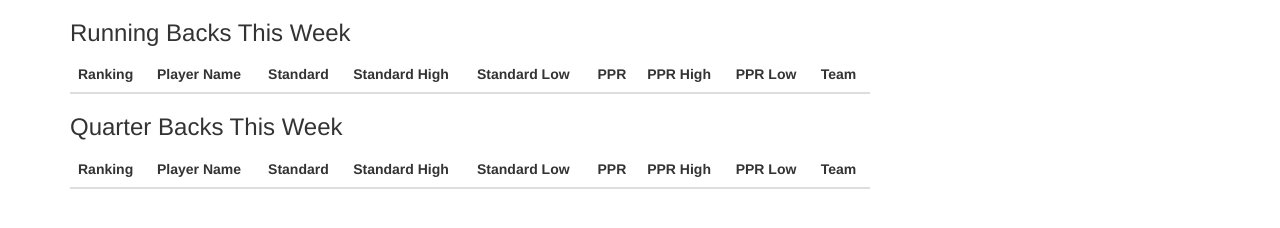
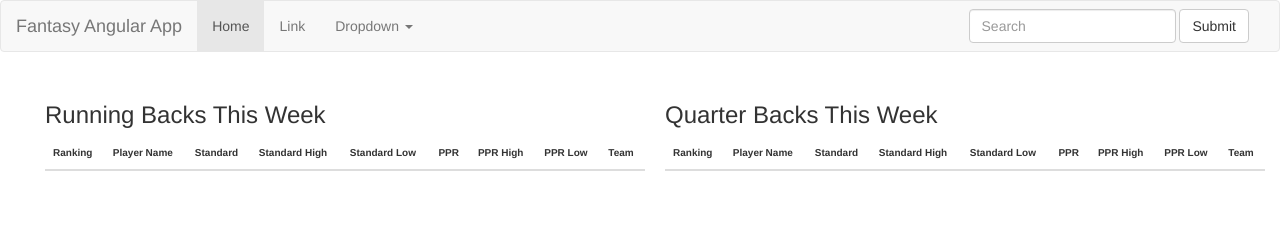
Before and after one commit to emrickgarrett/Football_Angular_App, a plain HTML site: page index.html in a window 1280 px wide. Drawn offline with nearby package versions, Linux system fonts and the light colour scheme; no server answers.

Commit message:
Added Navbar and styled the tables a bit...

```diff
--- a/index.html
+++ b/index.html
@@ -24,7 +24,45 @@
 	</head>
 
 	<body ng-controller="MainCtrl">
+
+		<nav class="navbar navbar-default">
+			<div class="container-fluid">
+				<div class="navbar-header">
+					<button type="button" class="navbar-toggle collapsed" data-toggle="collapse" data-target="#navbar-collapse-1" aria-expanded="false">
+						<span class="sr-only">Toggle Navigation</span>
+						<span class="icon-bar"></span>
+						<span class="icon-bar"></span>
+						<span class="icon-bar"></span>
+					</button>
+					<a class="navbar-brand" href="#">Fantasy Angular App</a>
+				</div>
+
+				<div class="collapse navbar-collapse" id="navbar-collapse-1">
+					<ul class="nav navbar-nav">
+						<li class="active"><a href="#">Home <span class="sr-only">(current)</span></a></li>
+						<li><a href="#">Link</a></li>
+						<li class="dropdown">
+							<a href="#" class="drodown-toggle" data-toggle="dropdown" role="button" aria-haspopup="true" aria-expanded="false">Dropdown <span class="caret"></span></a>
+							<ul class="dropdown-menu">
+								<li><a href="#">Action</a></li>
+								<li><a href="#">Another Action</a></li>
+								<li><a href="#">Third Action</a></li>
+							</ul>
+						</li>
+					</ul>
+					<form class="navbar-form navbar-right">
+						<div class="form-group">
+							<input type="text" class="form-control" placeholder="Search">
+						</div>
+						<button type="submit" class="btn btn-default">Submit</button>
+					</form>
+				</div>
+			</div>
+		</nav>
+
 		<div class="container">
+
+			<div id="rb-results" class="table-results">
 			  <table class="table">
 			  	<thead>
 			  		<h3>Running Backs This Week</h3>
@@ -52,8 +90,10 @@
 			  		<td>{{player.team}}</td>
 			  	</tr>
 			  </table>
+			</div>
 
 		  <!-- Testing for QB's -->
+		  <div id="qb-results" class="table-results">
 			  <table class="table">
 			  	<thead>
 			  		<h3>Quarter Backs This Week</h3>
@@ -82,5 +122,6 @@
 			  	</tr>
 			  </table>
 		  </div>
+	  	</div>
 	</body>
 </html>
--- a/styles/general_formatting.css
+++ b/styles/general_formatting.css
@@ -1,3 +1,15 @@
 table{
-	width:800px !important;
+	width:600px !important;
+	font-size:10px;
 }
+
+.container{
+	margin:20px;
+	width:100%;
+}
+
+.table-results{
+	float:left;
+	display:inline-block;
+	margin:10px;
+}
```
Lines whose indentation alone changed are shown as unchanged.
